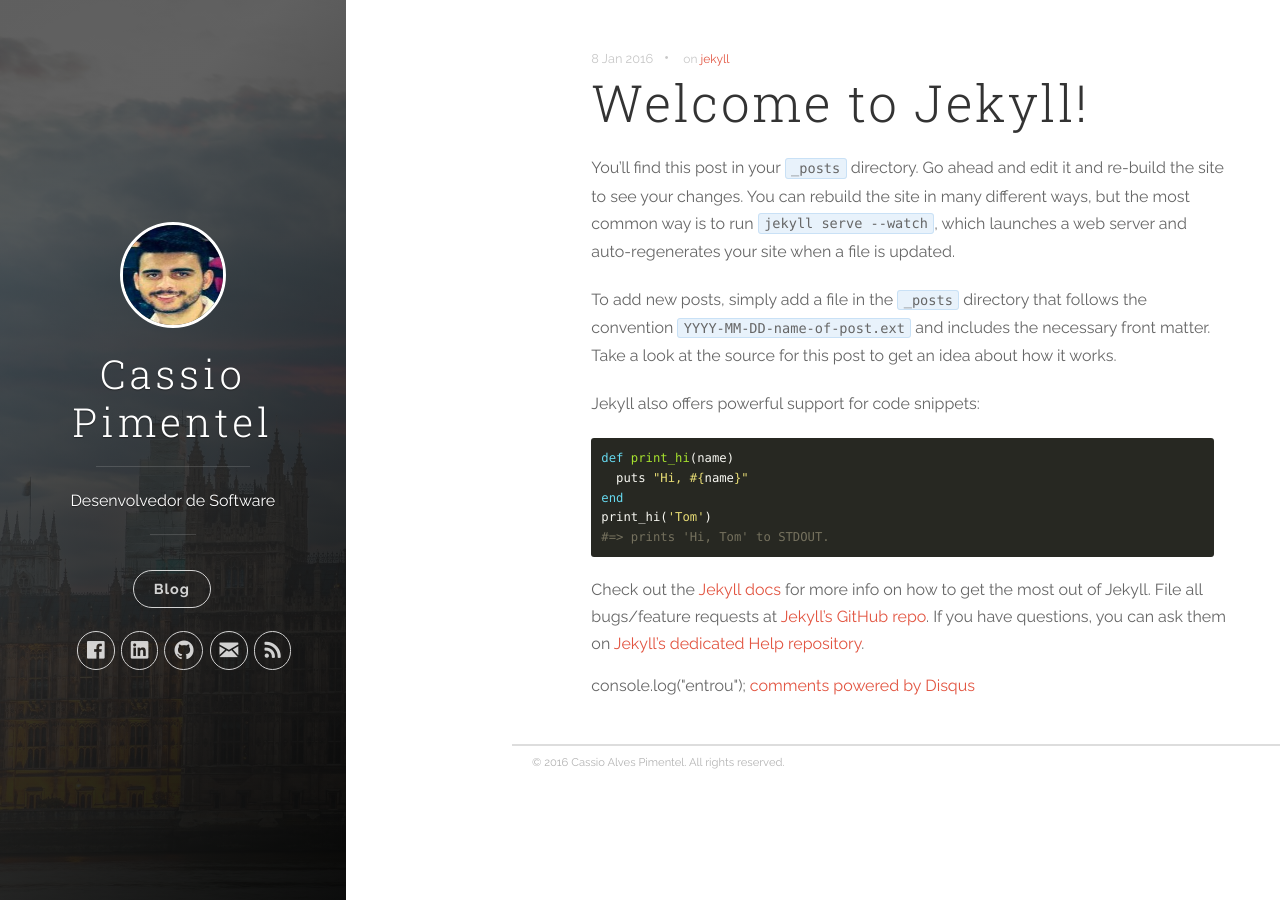
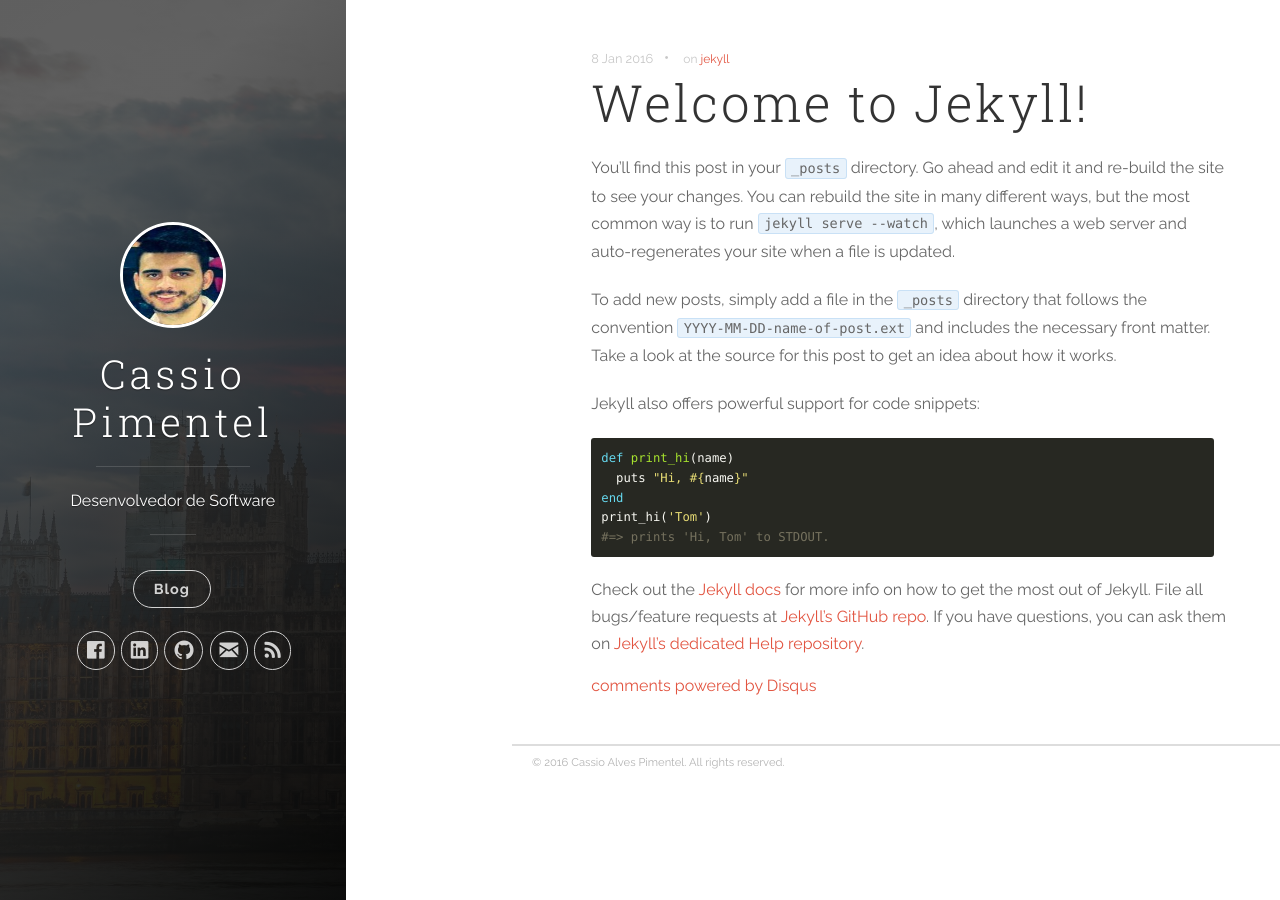
Before and after one commit to CassioPimentel/cassiopimentel.github.io, a Jekyll site: the page built from _posts/2016-01-08-welcome-to-jekyll.markdown, in a window 1280 px wide. Built offline with Jekyll 4.4.1, drawn with Linux system fonts in a browser that asks for light colours; nearby versions of some CDN libraries; comment, search, counter and statistics services are not loaded.

Commit message:
Update disqus.html

```diff
--- a/_includes/disqus.html
+++ b/_includes/disqus.html
@@ -1,5 +1,4 @@
 {% if site.disqus_shortname %}
-    console.log("entrou");
     <script type="text/javascript">
         /* * * CONFIGURATION VARIABLES: EDIT BEFORE PASTING INTO YOUR WEBPAGE * * */
         var disqus_shortname = '{{ site.disqus_shortname }}'; // required: replace example with your forum shortname
```
